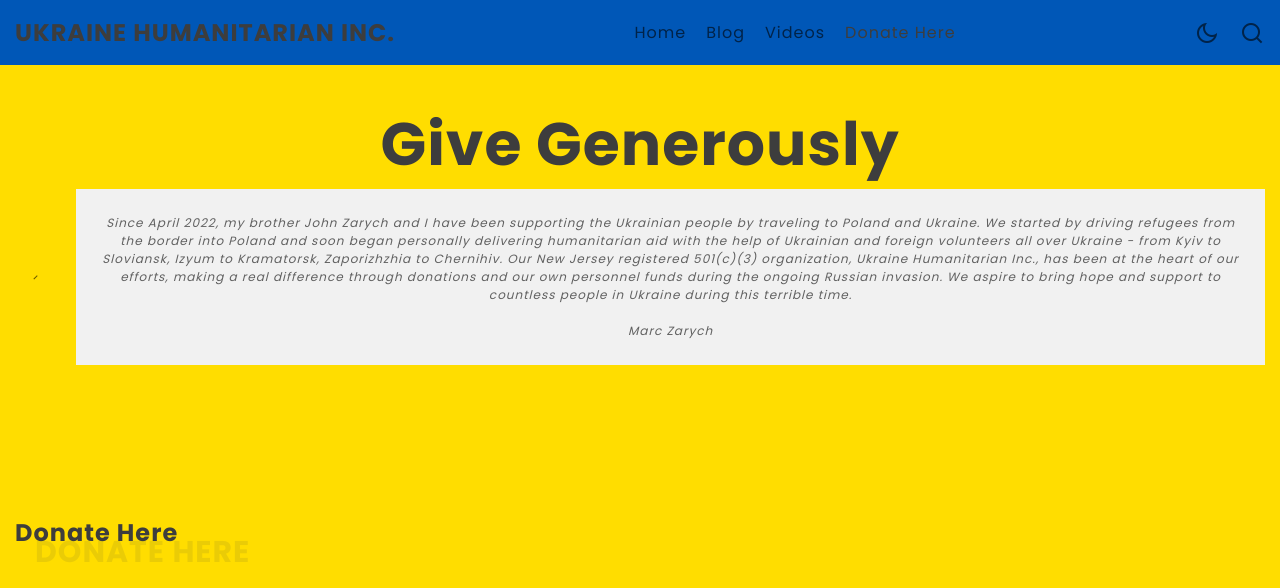
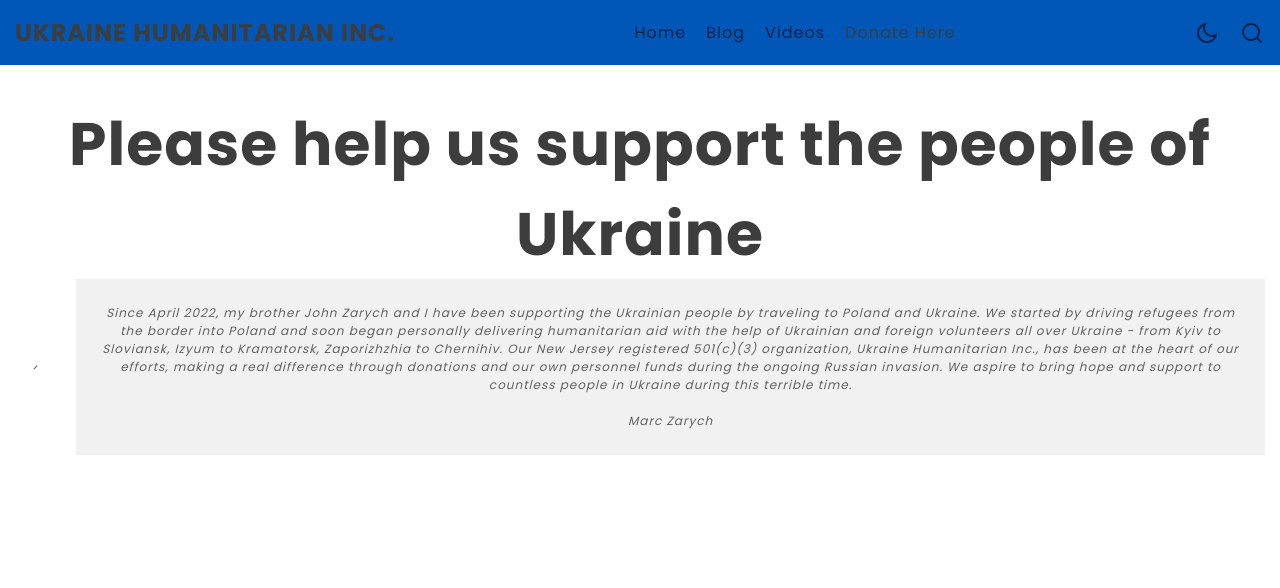
Before and after one commit to UkraineHumanitarianInc/ukraine, a plain HTML site: page donate.html in a window 1280 px wide. Both pictures are taken after a click on the element 1207 px from the left and 32 px from the top of the page. Shown: the top 588 px of the page. Drawn offline with nearby package versions, Linux system fonts and the light colour scheme.

Commit message:
Changed the white theme to white instead of yellow

```diff
--- a/assets/css/main.css
+++ b/assets/css/main.css
@@ -75,7 +75,7 @@ body.light-theme{
     --light-color: #3d3d3d;
     --light-color-alt: rgba(0,0,0,.6);
 
-    --primary-background-color: #ffdd00;
+    --primary-background-color: #ffffff;
     --secondary-background-color: #f1f1f1;
     --hover-light-color: #fff;
     --transparent-dark-color: var(--secondary-background-color);
--- a/donate.html
+++ b/donate.html
@@ -75,7 +75,7 @@
     <section class="blog-post section-header-offset">
         <div class="blog-post-container container">
             <div class="blog-post-data">
-                <h3 class="title blog-post-title">Give Generously</h3>
+                <h3 class="title blog-post-title">Please help us support the people of Ukraine</h3>
                 <div class="article-data">
                     <span></span>
                     <span class="article-data-spacer"></span>
```
Also changed, not shown: index.html (+2 -2 lines), assets/images/featured/featured-2.jpg.
